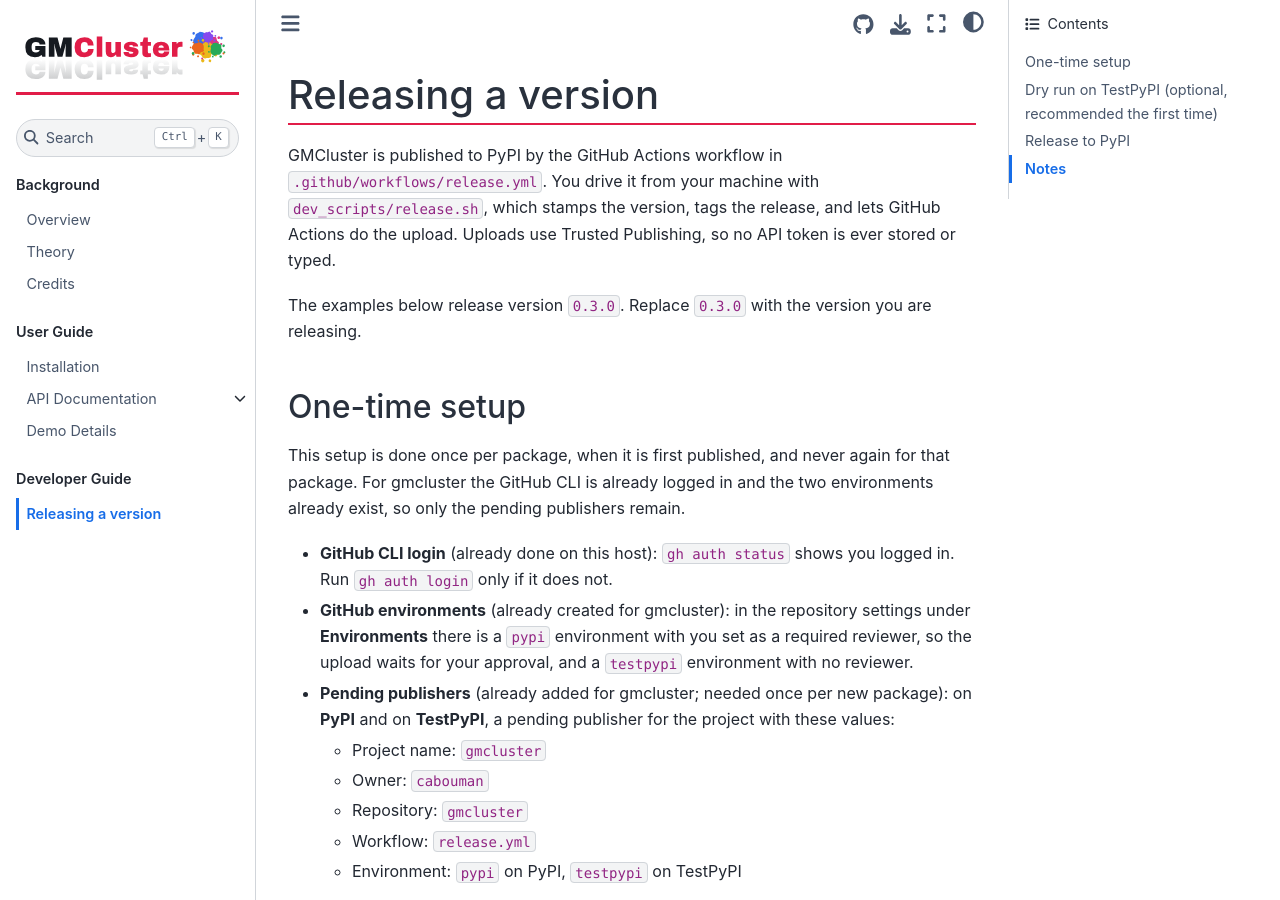
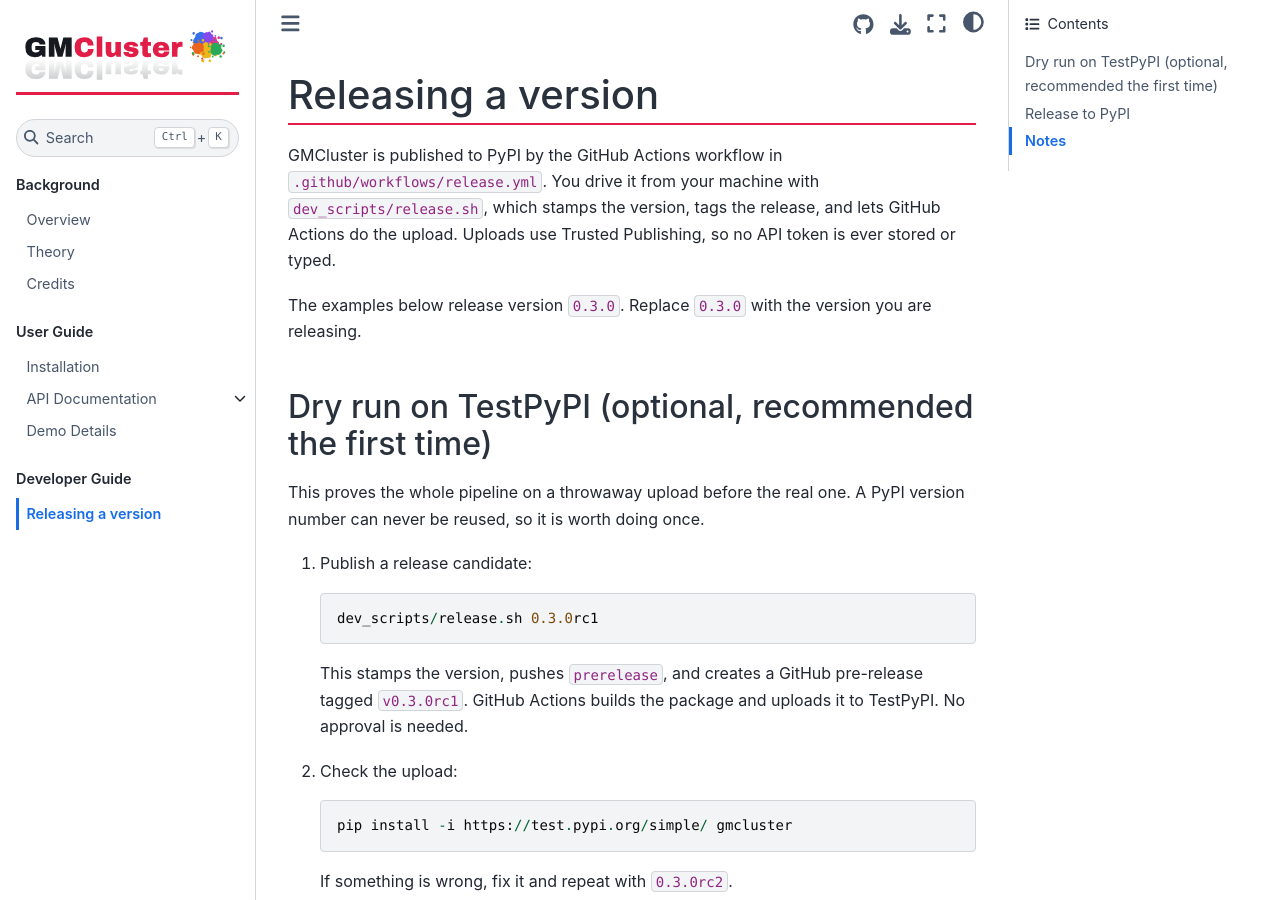
Before and after one commit to cabouman/gmcluster, a Sphinx documentation site: the page built from docs/source/dev_release.rst, in a window 1280 px wide and 900 px high. Built offline with Sphinx 7.4.7 and the Sphinx Book theme 1.1.4, drawn with Linux system fonts in a browser that asks for light colours; pages that are not in the unit, such as notebooks, are missing from menus; some of the changed text lies outside the part shown.

Commit message:
Drop one-time setup from the release guide
The release page covers a normal release only.  The one-time Trusted Publishing
setup is done and is not repeated on each release.

Co-Authored-By: Claude Opus 4.8 <noreply@anthropic.com>
Claude-Session: https://claude.ai/code/session_01V68g4ip5sveWJBSwT3UHxk

```diff
--- a/docs/source/dev_release.rst
+++ b/docs/source/dev_release.rst
@@ -10,33 +10,6 @@ is ever stored or typed.
 
 The examples below release version ``0.3.0``.  Replace ``0.3.0`` with the
 version you are releasing.
-
-One-time setup
-==============
-
-This setup is done once per package, when it is first published, and never
-again for that package.  For gmcluster the GitHub CLI is already logged in and
-the two environments already exist, so only the pending publishers remain.
-
-- **GitHub CLI login** (already done on this host): ``gh auth status`` shows you
-  logged in.  Run ``gh auth login`` only if it does not.
-
-- **GitHub environments** (already created for gmcluster): in the repository
-  settings under **Environments** there is a ``pypi`` environment with you set
-  as a required reviewer, so the upload waits for your approval, and a
-  ``testpypi`` environment with no reviewer.
-
-- **Pending publishers** (already added for gmcluster; needed once per new
-  package): on **PyPI** and on **TestPyPI**, a pending publisher for the project
-  with these values:
-
-  - Project name: ``gmcluster``
-  - Owner: ``cabouman``
-  - Repository: ``gmcluster``
-  - Workflow: ``release.yml``
-  - Environment: ``pypi`` on PyPI, ``testpypi`` on TestPyPI
-
-Trusted Publishing means no API tokens are stored anywhere.
 
 Dry run on TestPyPI (optional, recommended the first time)
 ==========================================================
```
